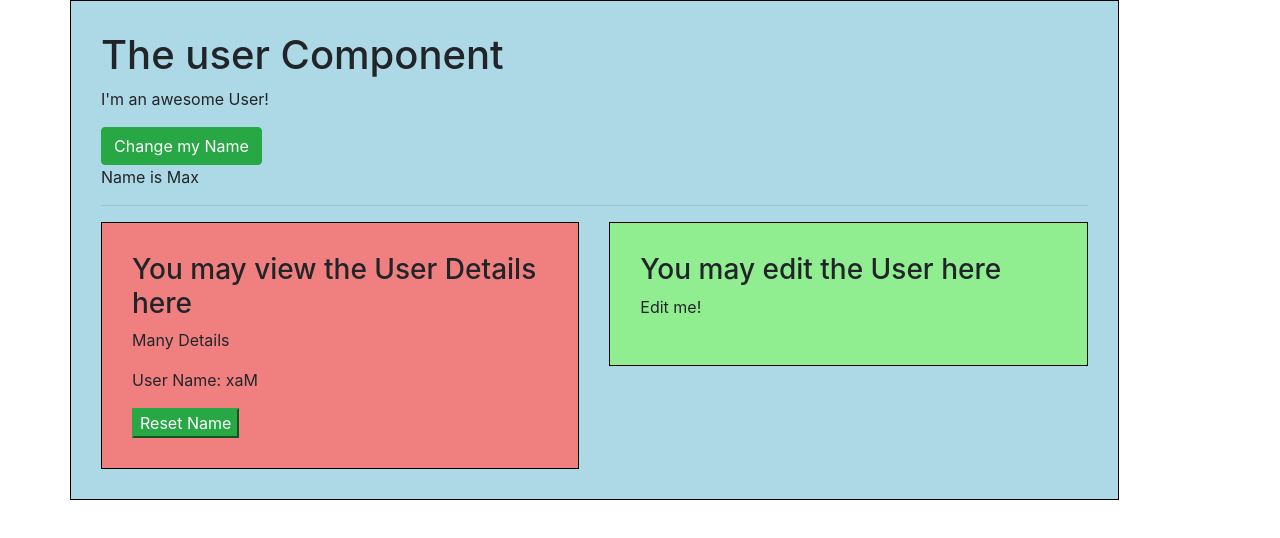
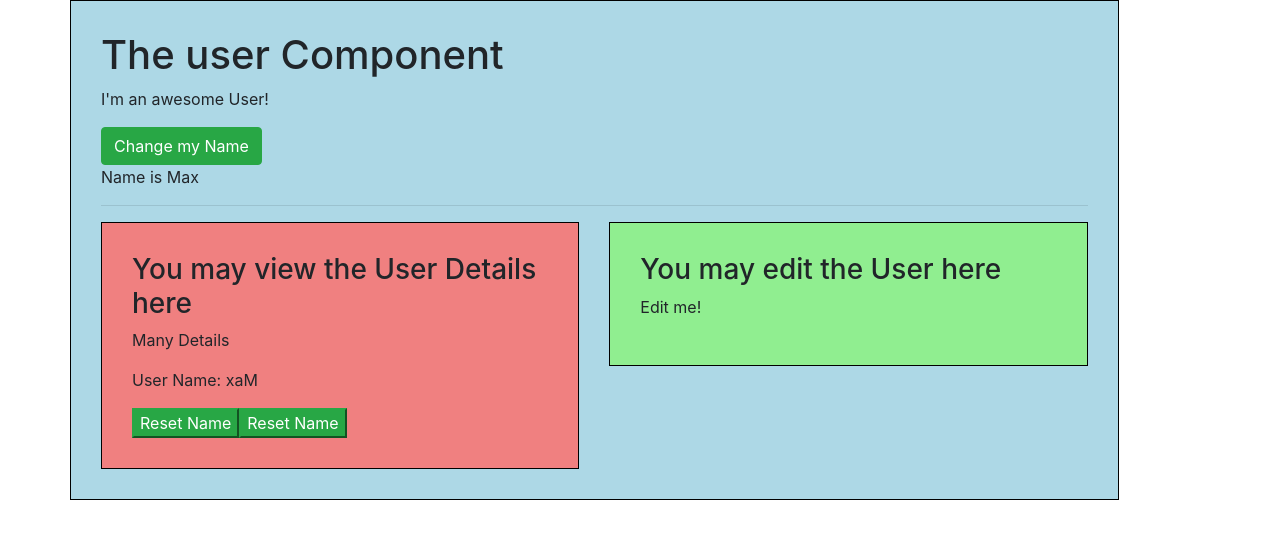
Before and after one commit to vladislavXXL/stock-trader, a Vue app: page / in a window 1280 px wide. Shown: the top 538 px of the page. Built offline with nearby package versions, Linux system fonts and the light colour scheme.

Commit message:
Upd components with callback function

```diff
--- a/src/components/User/User.vue
+++ b/src/components/User/User.vue
@@ -7,7 +7,10 @@
         <hr>
         <div class="row">
             <div class="col-xs-12 col-sm-6">
-                <app-user-detail :name="name" @nameWasReset="name = $event"></app-user-detail>
+                <app-user-detail
+                        :name="name"
+                        @nameWasReset="name = $event"
+                        :resetFn="resetName"></app-user-detail>
             </div>
             <div class="col-xs-12 col-sm-6">
                 <app-user-edit></app-user-edit>
@@ -30,6 +33,9 @@
         methods: {
             changeName() {
                 this.name = 'Anna';
+            },
+            resetName() {
+                this.name = 'Max';
             }
         },
         components: {
--- a/src/components/User/UserDetail.vue
+++ b/src/components/User/UserDetail.vue
@@ -4,6 +4,7 @@
         <p>Many Details</p>
         <p>User Name: {{ switchName() }}</p>
         <button class="btn-success" @click="resetName">Reset Name</button>
+        <button class="btn-success" @click="resetFn()">Reset Name</button>
     </div>
 </template>
 
@@ -13,7 +14,8 @@
         props: {
             name: {
                 type: String
-            }
+            },
+            resetFn: Function
         },
         methods: {
             switchName() {
```
